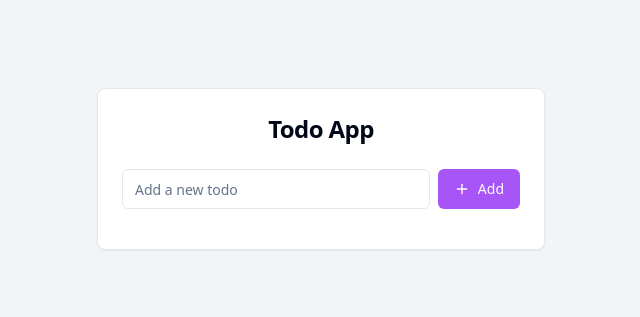
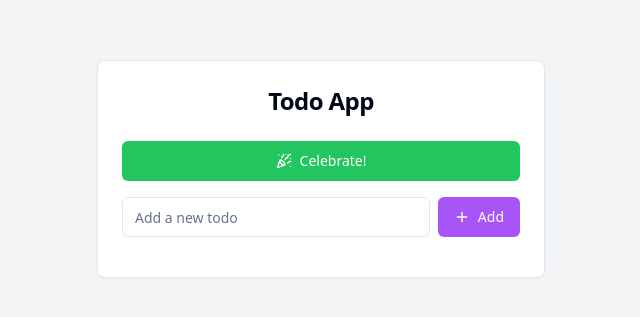
Before and after one commit to GPT-Engineer-App-Dev/todo-buddy-cloud, a React (Vite) app: page / in a window 1280 px wide. Shown: the part 231-548 px from the top of the page, without its empty margins (319-959 px from the left). Built offline with nearby package versions, Linux system fonts and the light colour scheme.

Commit message:
Add confetti effect to Celebrate button
Integrate react-confetti package to trigger confetti effect when "Celebrate!" button is clicked, adding a festive touch to the Todo App.
[skip gpt_engineer]

```diff
--- a/package.json
+++ b/package.json
@@ -51,6 +51,7 @@
     "lucide-react": "^0.417.0",
     "next-themes": "^0.3.0",
     "react": "^18.2.0",
+    "react-confetti": "^6.1.0",
     "react-day-picker": "^8.10.1",
     "react-dom": "^18.2.0",
     "react-hook-form": "^7.52.0",
--- a/src/pages/Index.jsx
+++ b/src/pages/Index.jsx
@@ -1,13 +1,20 @@
-import { useState } from "react";
+import { useState, useCallback } from "react";
 import { Input } from "@/components/ui/input";
 import { Button } from "@/components/ui/button";
 import { Checkbox } from "@/components/ui/checkbox";
 import { Card, CardContent, CardHeader, CardTitle } from "@/components/ui/card";
-import { Plus, Trash2 } from "lucide-react";
+import { Plus, Trash2, PartyPopper } from "lucide-react";
+import ReactConfetti from "react-confetti";
 
 const Index = () => {
   const [todos, setTodos] = useState([]);
   const [newTodo, setNewTodo] = useState("");
+  const [showConfetti, setShowConfetti] = useState(false);
+
+  const triggerConfetti = useCallback(() => {
+    setShowConfetti(true);
+    setTimeout(() => setShowConfetti(false), 5000); // Stop confetti after 5 seconds
+  }, []);
 
   const addTodo = () => {
     if (newTodo.trim() !== "") {
@@ -30,11 +37,19 @@ const Index = () => {
 
   return (
     <div className="min-h-screen flex items-center justify-center bg-gray-100">
+      {showConfetti && <ReactConfetti />}
       <Card className="w-full max-w-md">
         <CardHeader>
           <CardTitle className="text-2xl font-bold text-center">Todo App</CardTitle>
         </CardHeader>
         <CardContent>
+          <Button
+            onClick={triggerConfetti}
+            className="w-full mb-4 bg-green-500 hover:bg-green-600 text-white"
+          >
+            <PartyPopper className="h-4 w-4 mr-2" />
+            Celebrate!
+          </Button>
           <div className="flex space-x-2 mb-4">
             <Input
               type="text"
```
Also changed, not shown: 1 other file (tests, documents, lock files or other folders).
